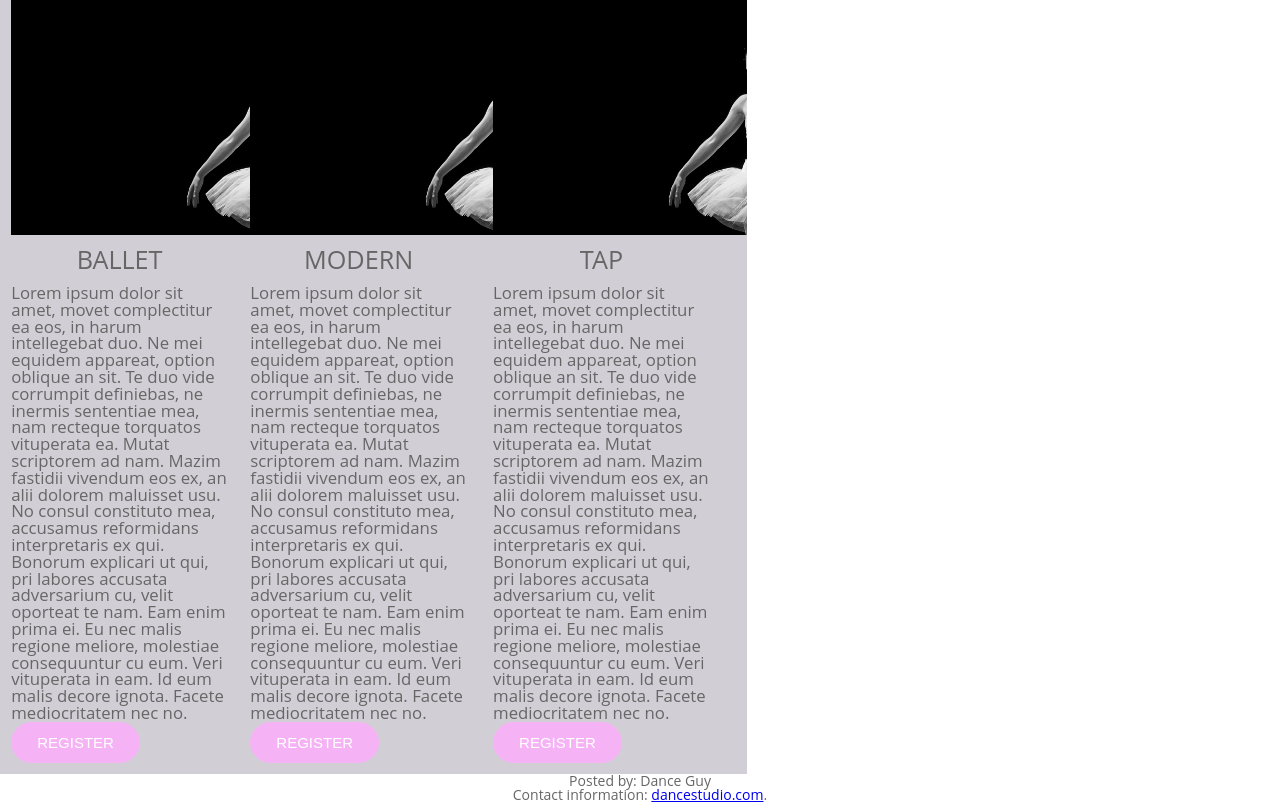
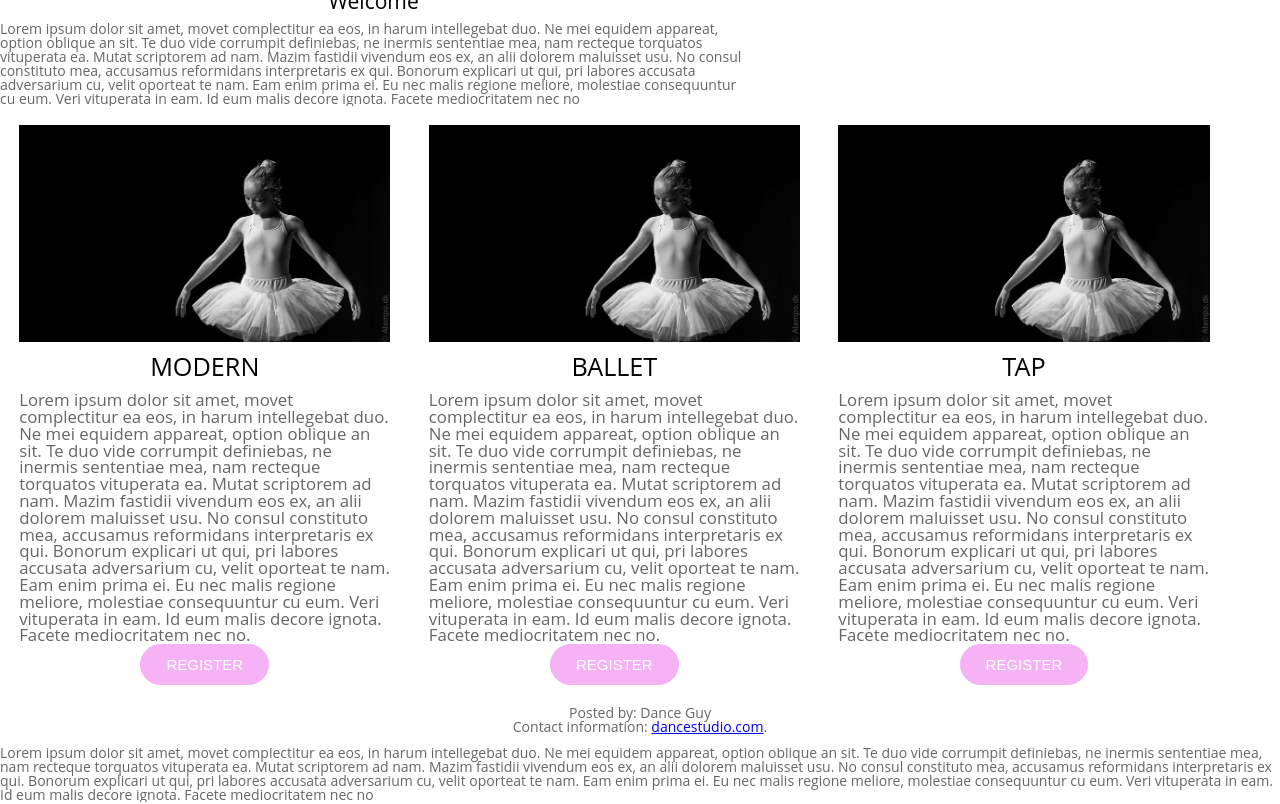
Before and after one commit to jpaulmaher/jpaulmaher.github.io, a plain HTML site: page week6/index.html in a window 1280 px wide. Shown: the part 52-856 px from the top of the page. Drawn offline with Linux system fonts and the light colour scheme; files that its build step writes are made by us from their sources.

Commit message:
updated divs

```diff
--- a/week6/css/style.css
+++ b/week6/css/style.css
@@ -19,7 +19,7 @@ h2 {
 	font-size: 1.5em;
 	text-align: center;
 	padding: .5em 0;
-	color: #000
+	color: #000;
 	border-bottom: #000;
 
 }
@@ -34,9 +34,12 @@ nav a {
   margin: 1.1em;
   display: inline-block;
 }
+#top {
+	text-align: left;
+}
 
 section {
-	background: #d1cfd5;
+	background: #fff;
 	color: #666;
 	overflow: auto;
 }
@@ -48,17 +51,29 @@ div {
 	text-align: block;
 	display: inline-block;
 }
-ß
+
 #modern {
 	float: left;
 }
 
 #ballet {
 	float: left;
-}ß
+}
 
 #tap {
 	float: left;
+}
+
+section div {
+	text-align: center;
+}
+
+section div p {
+	text-align: left;
+}
+
+section div img {
+	width: 100%;
 }
 
 .myButton {
@@ -81,11 +96,12 @@ div {
 .myButton:active {
 	position:relative;
 	top:1px;
+}
 
 footer {
 	background-color: #fff;
 	position: fixed;
-	bottom: 0px
+	bottom: 0px;
 	width: 100%;
 	text-align: center;
 	padding: 1em 0;
--- a/week6/index.html
+++ b/week6/index.html
@@ -23,8 +23,16 @@
 	</header>
 
 	<section>
+
+		<h2>Welcome</h2>
+
+		<p>Lorem ipsum dolor sit amet, movet complectitur ea eos, in harum intellegebat duo. Ne mei equidem appareat, option oblique an sit. Te duo vide corrumpit definiebas, ne inermis sententiae mea, nam recteque torquatos vituperata ea. Mutat scriptorem ad nam. Mazim fastidii vivendum eos ex, an alii dolorem maluisset usu.  No consul constituto mea, accusamus reformidans interpretaris ex qui. Bonorum explicari ut qui, pri labores accusata adversarium cu, velit oporteat te nam. Eam enim prima ei. Eu nec malis regione meliore, molestiae consequuntur cu eum. Veri vituperata in eam. Id eum malis decore ignota. Facete mediocritatem nec no</p>
+
+	</section>
+
+	<section>
 		<div id="modern">
-		<img width="417: height="375" src="images/ballet_child.jpg">
+		<img src="images/ballet_child.jpg">
 		<h2>MODERN</h2>
 		<p>Lorem ipsum dolor sit amet, movet complectitur ea eos, in harum intellegebat duo. Ne mei equidem appareat, option oblique an sit. Te duo vide corrumpit definiebas, ne inermis sententiae mea, nam recteque torquatos vituperata ea. Mutat scriptorem ad nam. Mazim fastidii vivendum eos ex, an alii dolorem maluisset usu.  No consul constituto mea, accusamus reformidans interpretaris ex qui. Bonorum explicari ut qui, pri labores accusata adversarium cu, velit oporteat te nam. Eam enim prima ei. Eu nec malis regione meliore, molestiae consequuntur cu eum. Veri vituperata in eam. Id eum malis decore ignota. Facete mediocritatem nec no.</p>
 
@@ -33,7 +41,7 @@
 		</div>
 
 		<div id="ballet">
-		<img width="417: height="375" src="images/ballet_child.jpg">
+		<img src="images/ballet_child.jpg">
 		<h2>BALLET</h2>
 		<p>Lorem ipsum dolor sit amet, movet complectitur ea eos, in harum intellegebat duo. Ne mei equidem appareat, option oblique an sit. Te duo vide corrumpit definiebas, ne inermis sententiae mea, nam recteque torquatos vituperata ea. Mutat scriptorem ad nam. Mazim fastidii vivendum eos ex, an alii dolorem maluisset usu.  No consul constituto mea, accusamus reformidans interpretaris ex qui. Bonorum explicari ut qui, pri labores accusata adversarium cu, velit oporteat te nam. Eam enim prima ei. Eu nec malis regione meliore, molestiae consequuntur cu eum. Veri vituperata in eam. Id eum malis decore ignota. Facete mediocritatem nec no.</p>
 
@@ -42,7 +50,7 @@
 		</div>
 
 		<div id="tap">
-		<img width="417: height="375" src="images/ballet_child.jpg">
+		<img src="images/ballet_child.jpg">
 		<h2>TAP</h2>
 		<p>Lorem ipsum dolor sit amet, movet complectitur ea eos, in harum intellegebat duo. Ne mei equidem appareat, option oblique an sit. Te duo vide corrumpit definiebas, ne inermis sententiae mea, nam recteque torquatos vituperata ea. Mutat scriptorem ad nam. Mazim fastidii vivendum eos ex, an alii dolorem maluisset usu.  No consul constituto mea, accusamus reformidans interpretaris ex qui. Bonorum explicari ut qui, pri labores accusata adversarium cu, velit oporteat te nam. Eam enim prima ei. Eu nec malis regione meliore, molestiae consequuntur cu eum. Veri vituperata in eam. Id eum malis decore ignota. Facete mediocritatem nec no.</p>
 
@@ -52,11 +60,19 @@
 
 	</section>
 
-	<footer align="center">
+		<section>
+
+		<h2>Closing</h2>
+
+		<p>Lorem ipsum dolor sit amet, movet complectitur ea eos, in harum intellegebat duo. Ne mei equidem appareat, option oblique an sit. Te duo vide corrumpit definiebas, ne inermis sententiae mea, nam recteque torquatos vituperata ea. Mutat scriptorem ad nam. Mazim fastidii vivendum eos ex, an alii dolorem maluisset usu.  No consul constituto mea, accusamus reformidans interpretaris ex qui. Bonorum explicari ut qui, pri labores accusata adversarium cu, velit oporteat te nam. Eam enim prima ei. Eu nec malis regione meliore, molestiae consequuntur cu eum. Veri vituperata in eam. Id eum malis decore ignota. Facete mediocritatem nec no</p>
+
+	</section>
+
+<footer align="center">
   		<p>Posted by: Dance Guy</p>
   		<p>Contact information: <a href="mailto:someone@dancestudio.com">
   		dancestudio.com</a>.</p>
-	</footer>
+  		</footer>
 
 </body>
 
```
